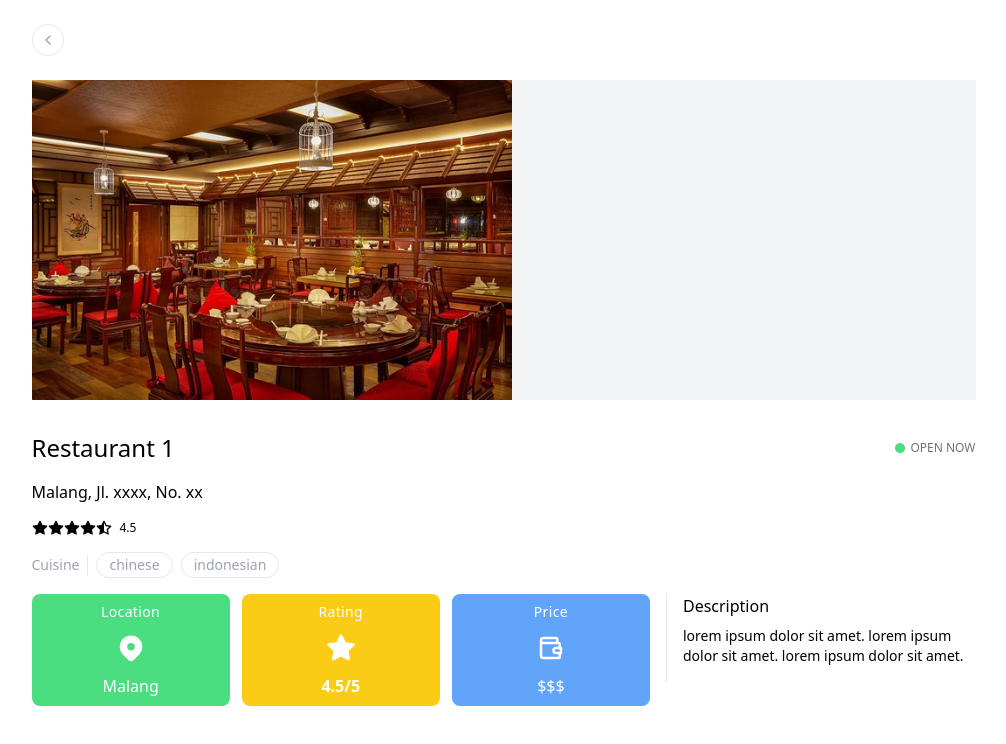
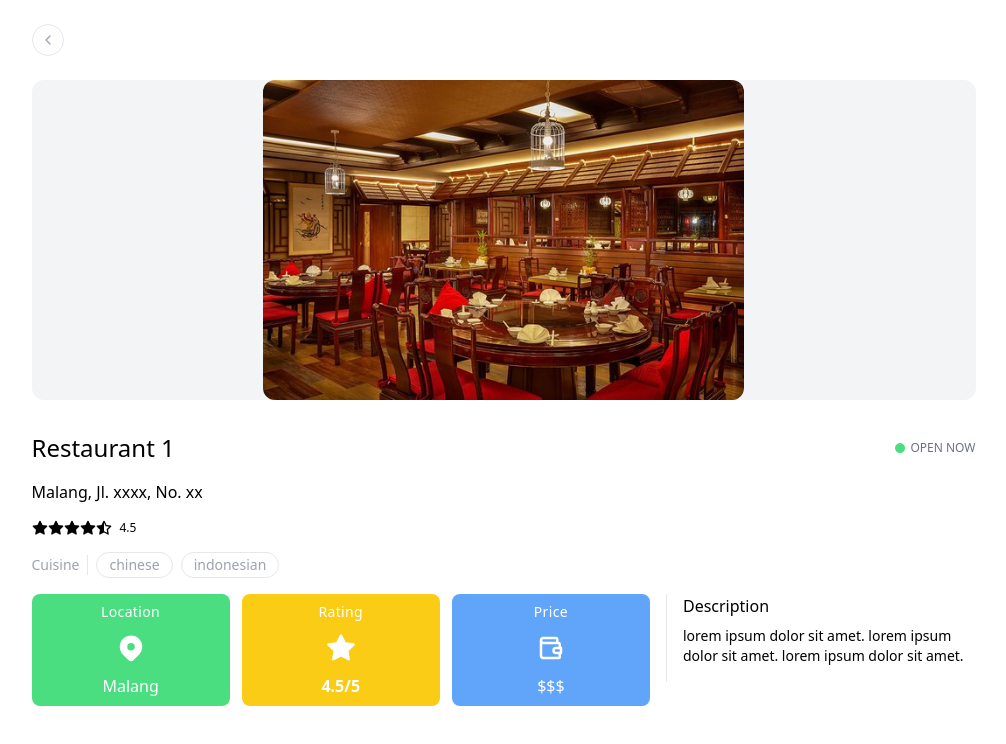
Before and after one commit to megatronhehe/FrontendDevReactjs-IdaBagusSatyaMahendra, a React (Vite) app: page /restaurants/1 in a window 1280 px wide. Shown: the top 744 px of the page, without its empty margins (129-1135 px from the left). Built offline with nearby package versions, Linux system fonts and the light colour scheme; data requests are answered from the project's data file.

Commit message:
fix: product details image layout

```diff
--- a/src/pages/RestaurantDetails/DetailsSection.jsx
+++ b/src/pages/RestaurantDetails/DetailsSection.jsx
@@ -41,13 +41,10 @@ export default function DetailsSection({ thisRestaurant }) {
 			</section>
 
 			<section className="flex flex-col gap-4 px-10">
-				<div className="w-full bg-gray-100 h-80">
-					<img
-						src={img}
-						alt="restaurant-image"
-						className="object-cover h-full "
-					/>
+				<div className="flex justify-center w-full bg-gray-100 h-80 rounded-xl">
+					<img src={img} alt="restaurant-image" className="h-full rounded-xl" />
 				</div>
+
 				<h1 className="flex items-center justify-between mt-4 text-2xl">
 					{name} <RestaurantStatus is_closed={is_closed} />
 				</h1>
```
